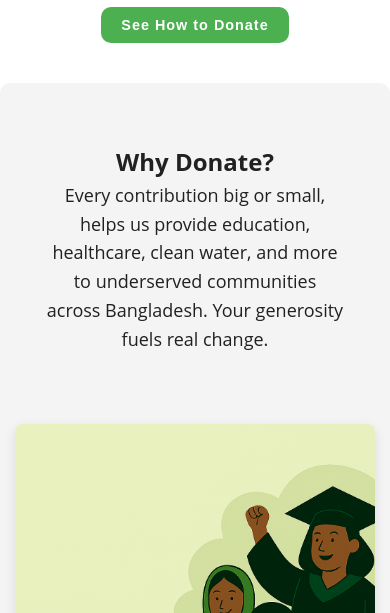
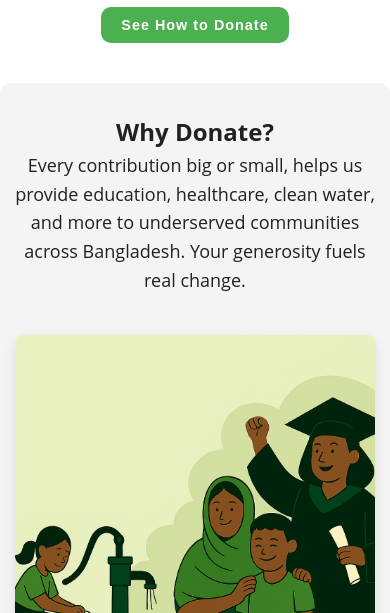
Before and after one commit to saifulislamthepro/gree71, a plain HTML site: page donate.html in a window 390 px wide. Shown: the part 231-844 px from the top of the page. Drawn offline with Linux system fonts and the light colour scheme.

Commit message:
deploy styled

```diff
--- a/donate.html
+++ b/donate.html
@@ -9,12 +9,12 @@
 <body>
   <header class="Donate-hero">
     <nav class="navbar">
-      <a href="./index.html">
+      <a href="./">
         <img src="./images/Green 71 Foundation Logo.png" alt="Logo" width="50px">
         <h1 class="logo">Green 71 Foundation</h1>
       </a>
       <ul class="nav-links" id="nav-list">
-        <li><a href="./index.html">Home</a></li>
+        <li><a href="./">Home</a></li>
         <li><a href="./about.html">About</a></li>
         <li><a href="./projects.html">Projects</a></li>
         <li><a href="./contact.html">Contact Us</a></li>
--- a/styles.css
+++ b/styles.css
@@ -267,6 +267,8 @@ a button{
   }
   .text-column, .image-column {
     max-width: 100%;
+    padding: 0;
+    margin: 0;
   }
 }
 
@@ -289,6 +291,11 @@ a button{
   .stats div {
     width: 80%;
     margin: 0 auto;
+  }
+    .text-column, .image-column {
+    max-width: 100%;
+    padding: 0;
+    margin: 0;
   }
 }
 
```
Also changed, not shown: about.html (+2 -2 lines), contact.html (+2 -2 lines), index.html (+1 -1 lines), projects.html (+2 -2 lines).
